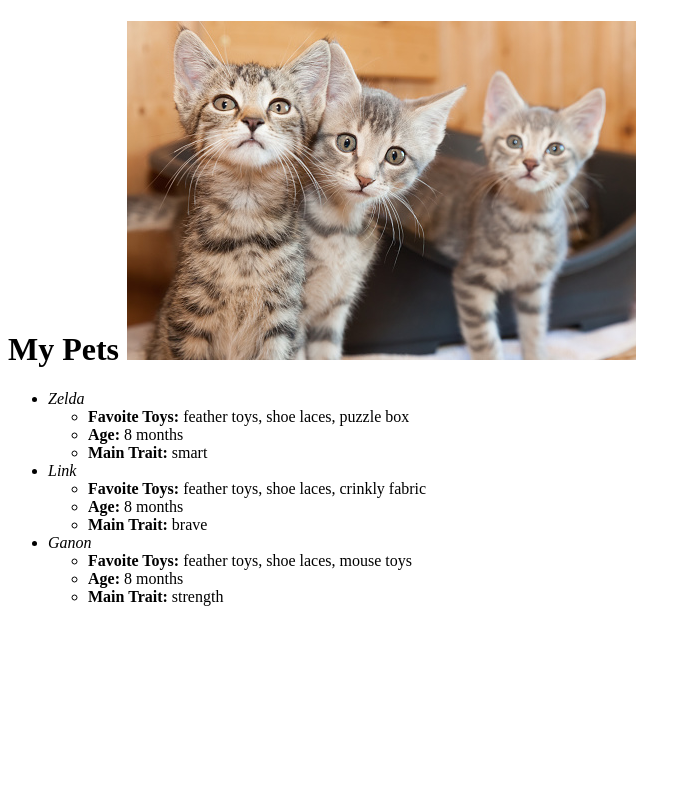
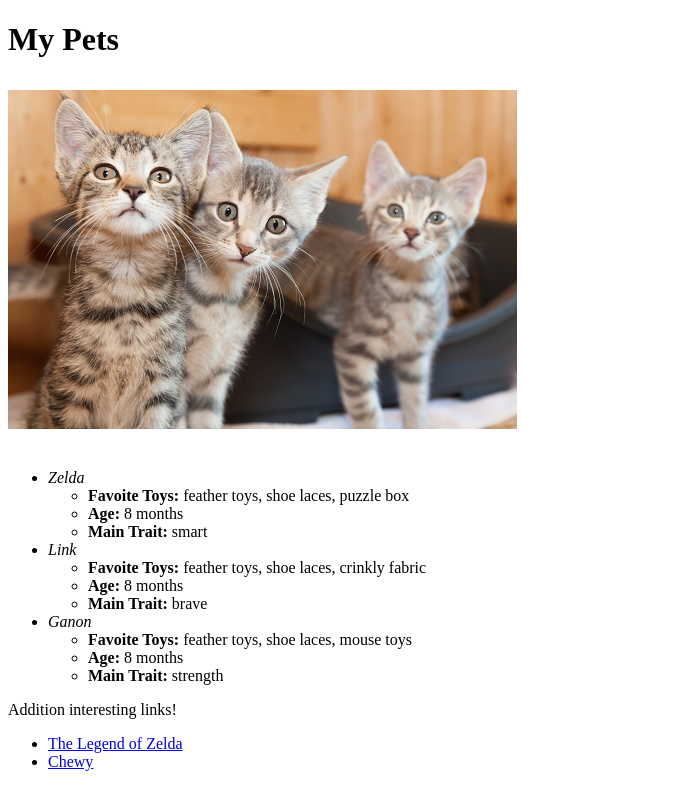
Before and after one commit to S-Espinet/My_Pets, a plain HTML site: page index.html in a window 1280 px wide. Shown: the whole page, without its empty margins (0-691 px from the left). Drawn offline with Linux system fonts and the light colour scheme.

Commit message:
added link and image tags

```diff
--- a/index.html
+++ b/index.html
@@ -6,7 +6,7 @@
 <body>
   <h1>
     My Pets
-    <img src="img/cats.jpeg" alt="A photo of cats.">
+    <p><img src="img/cats.jpeg" alt="A photo of cats."></p>
   </h1>
   <ul>
     <li><em>Zelda</em>
@@ -31,5 +31,10 @@
       </ul>
     </li>
   </ul>
+  <p>Addition interesting links!</p>
+  <ul>
+    <li><a href="http://www.zelda.com">The Legend of Zelda</a></li>
+    <li><a href="http://www.chewy.com">Chewy</a></li>
+  </ul>
 </body>
 </html>
```
